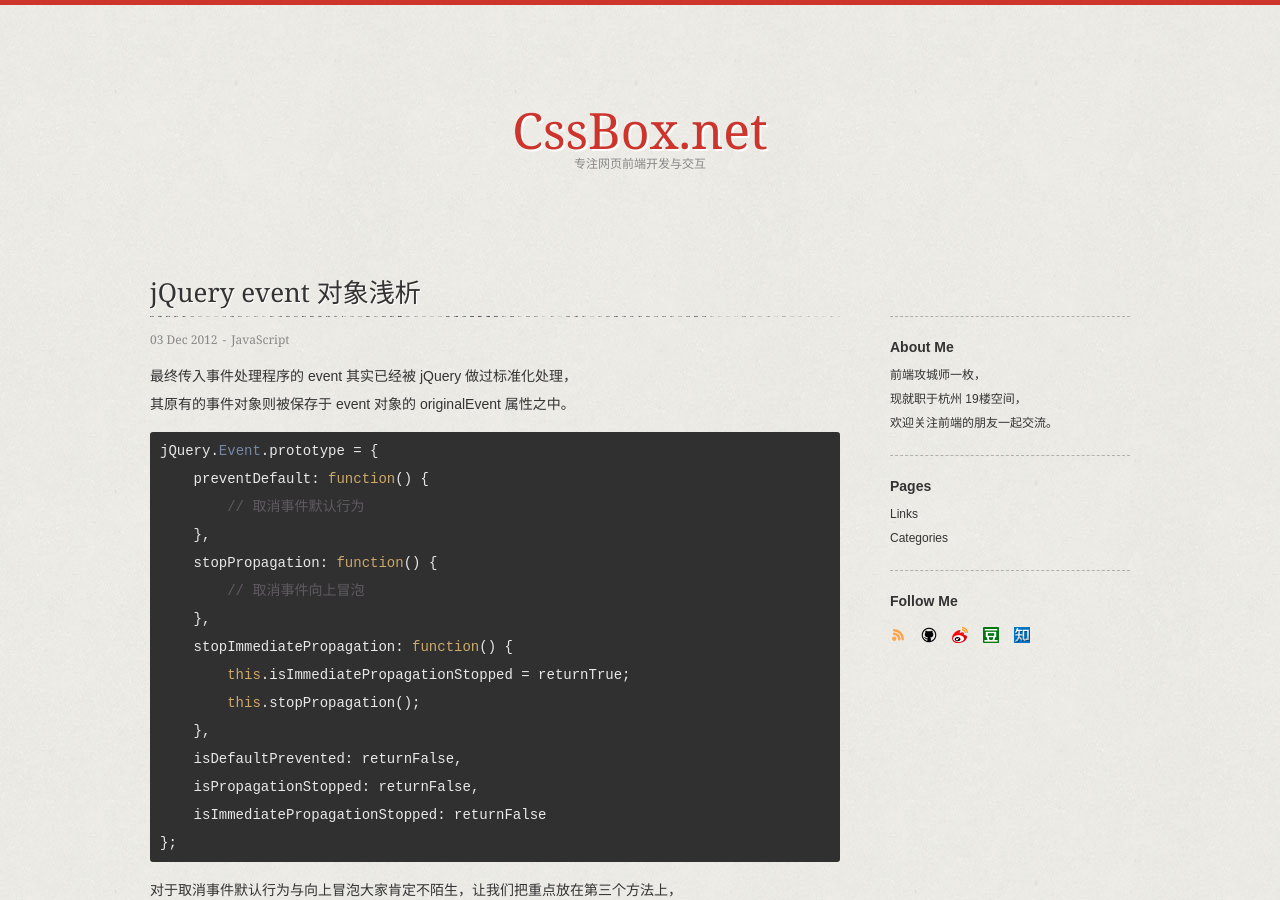
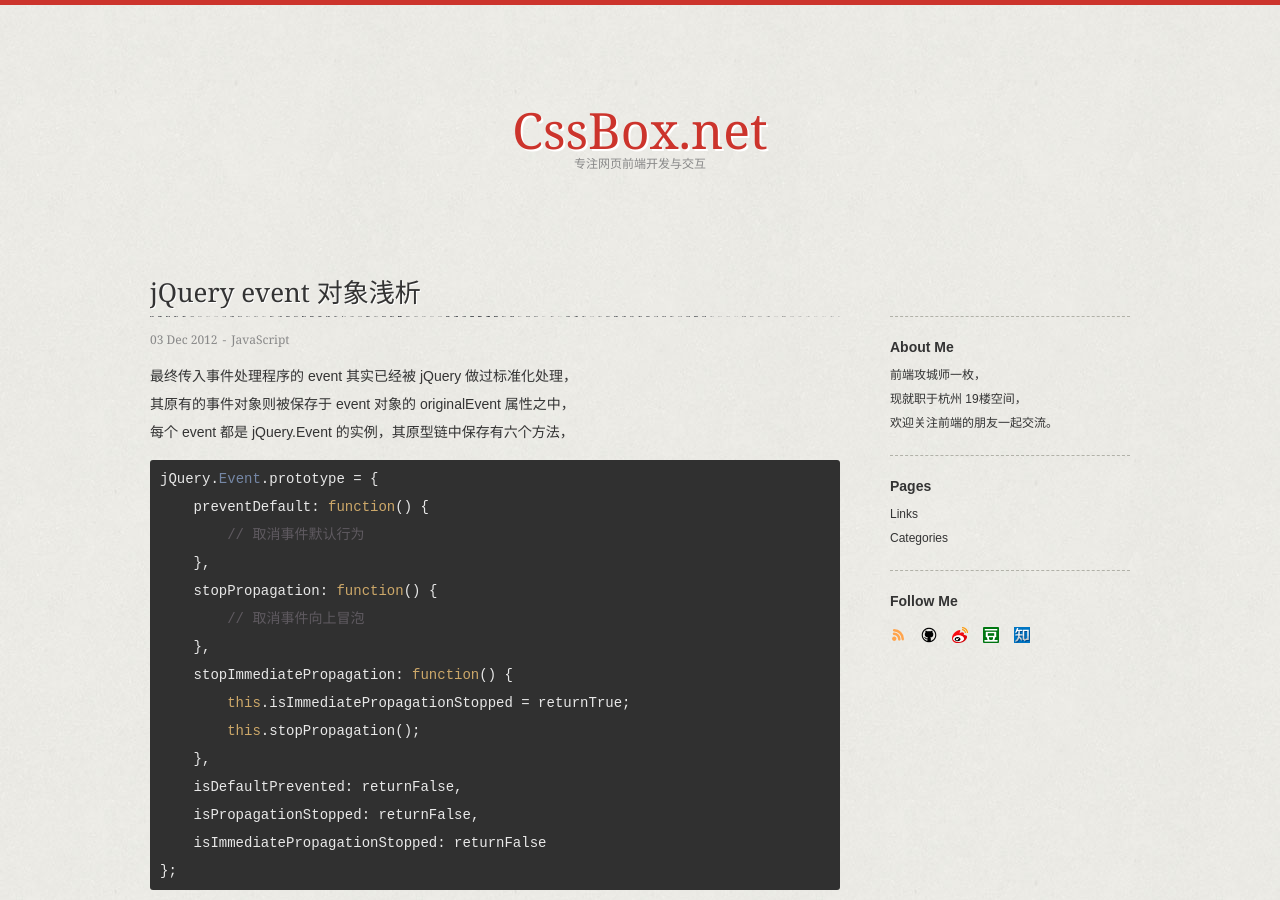
Before and after one commit to xiaoxiehang/gaoli.github.com, a Jekyll site: the page built from _posts/2012-12-03-jquery-event.md, in a window 1280 px wide and 900 px high. Built offline with Jekyll 4.4.1, drawn with Linux system fonts in a browser that asks for light colours; Markdown is read by kramdown in place of the engine named in the settings; comment, search, counter and statistics services are not loaded.

Commit message:
update jquery event

```diff
--- a/_posts/2012-12-03-jquery-event.md
+++ b/_posts/2012-12-03-jquery-event.md
@@ -6,7 +6,9 @@
 
 最终传入事件处理程序的 event 其实已经被 jQuery 做过标准化处理，
 
-其原有的事件对象则被保存于 event 对象的 originalEvent 属性之中。
+其原有的事件对象则被保存于 event 对象的 originalEvent 属性之中，
+
+每个 event 都是 jQuery.Event 的实例，其原型链中保存有六个方法，
 
     jQuery.Event.prototype = {
         preventDefault: function() {
```
